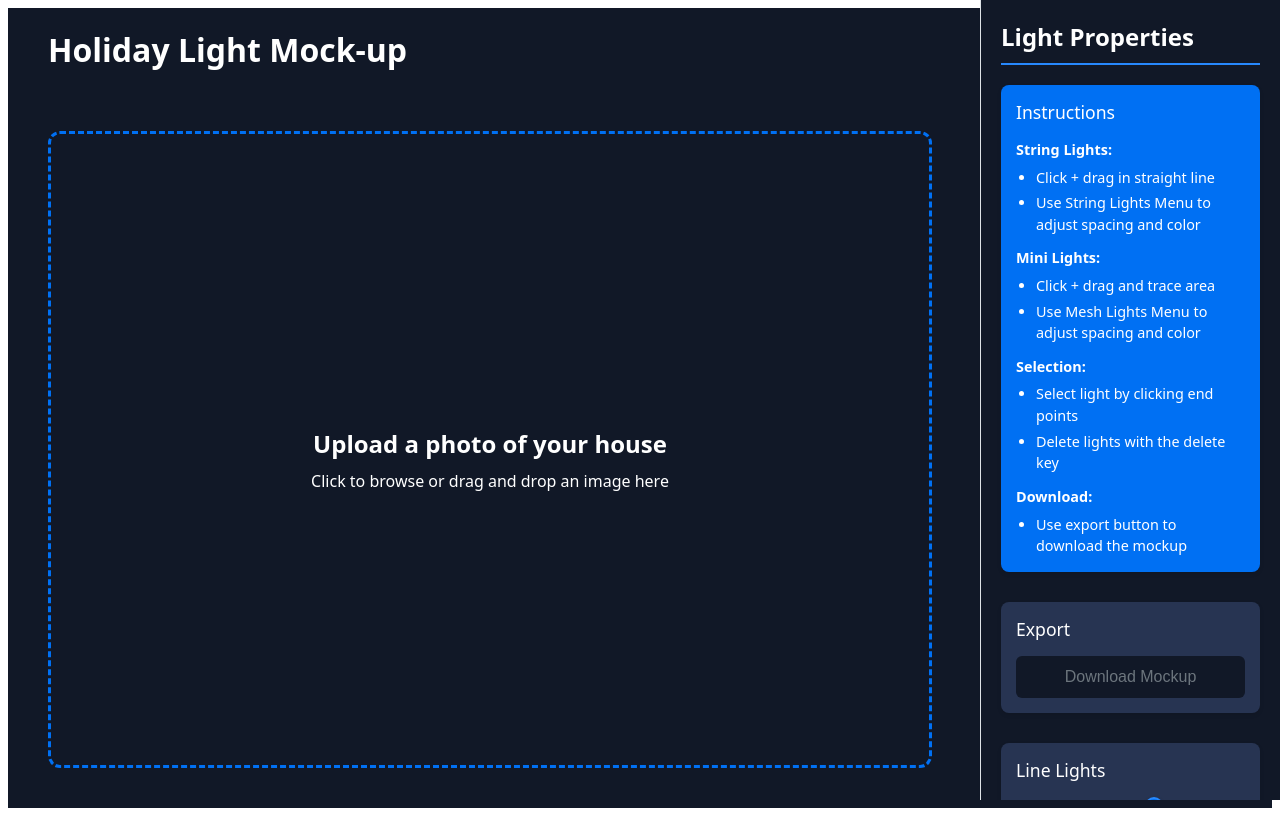
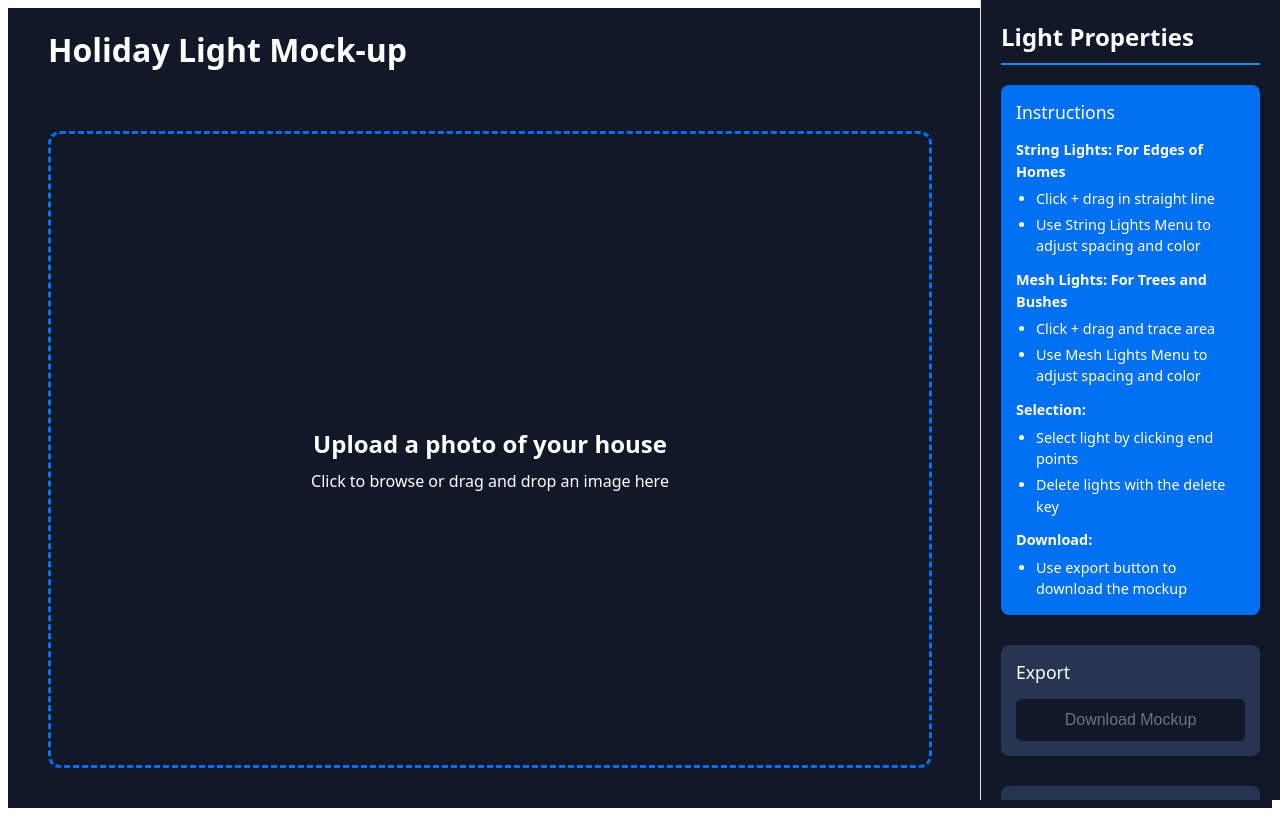
Before and after one commit to garrettconklin/mtbakerwindow, a React (Vite) app: page / in a window 1280 px wide. Built offline with nearby package versions, Linux system fonts and the light colour scheme.

Commit message:
panel changes

```diff
--- a/src/elements/PropertiesPanel.tsx
+++ b/src/elements/PropertiesPanel.tsx
@@ -36,7 +36,7 @@ const PropertiesPanel = ({ canvas }: PropertiesPanelProps) => {
 
         <div className={styles.instructions}>
           <div className={styles.instructionGroup}>
-            <p className={styles.instructionSubtitle}>String Lights:</p>
+            <p className={styles.instructionSubtitle}>String Lights: For Edges of Homes</p>
             <ul className={styles.instructionList}>
               <li>Click + drag in straight line</li>
               <li>Use String Lights Menu to adjust spacing and color</li>
@@ -44,7 +44,7 @@ const PropertiesPanel = ({ canvas }: PropertiesPanelProps) => {
           </div>
 
           <div className={styles.instructionGroup}>
-            <p className={styles.instructionSubtitle}>Mini Lights:</p>
+            <p className={styles.instructionSubtitle}>Mesh Lights: For Trees and Bushes</p>
             <ul className={styles.instructionList}>
               <li>Click + drag and trace area</li>
               <li>Use Mesh Lights Menu to adjust spacing and color</li>
@@ -104,7 +104,7 @@ const PropertiesPanel = ({ canvas }: PropertiesPanelProps) => {
 
       {/* Line Light Properties */}
       <div className={styles.section}>
-        <h3 className={styles.sectionTitle}>Line Lights</h3>
+        <h3 className={styles.sectionTitle}>Strings Lights</h3>
 
         <div className={styles.property}>
           <label className={styles.label}>Bulb Spacing</label>
```
